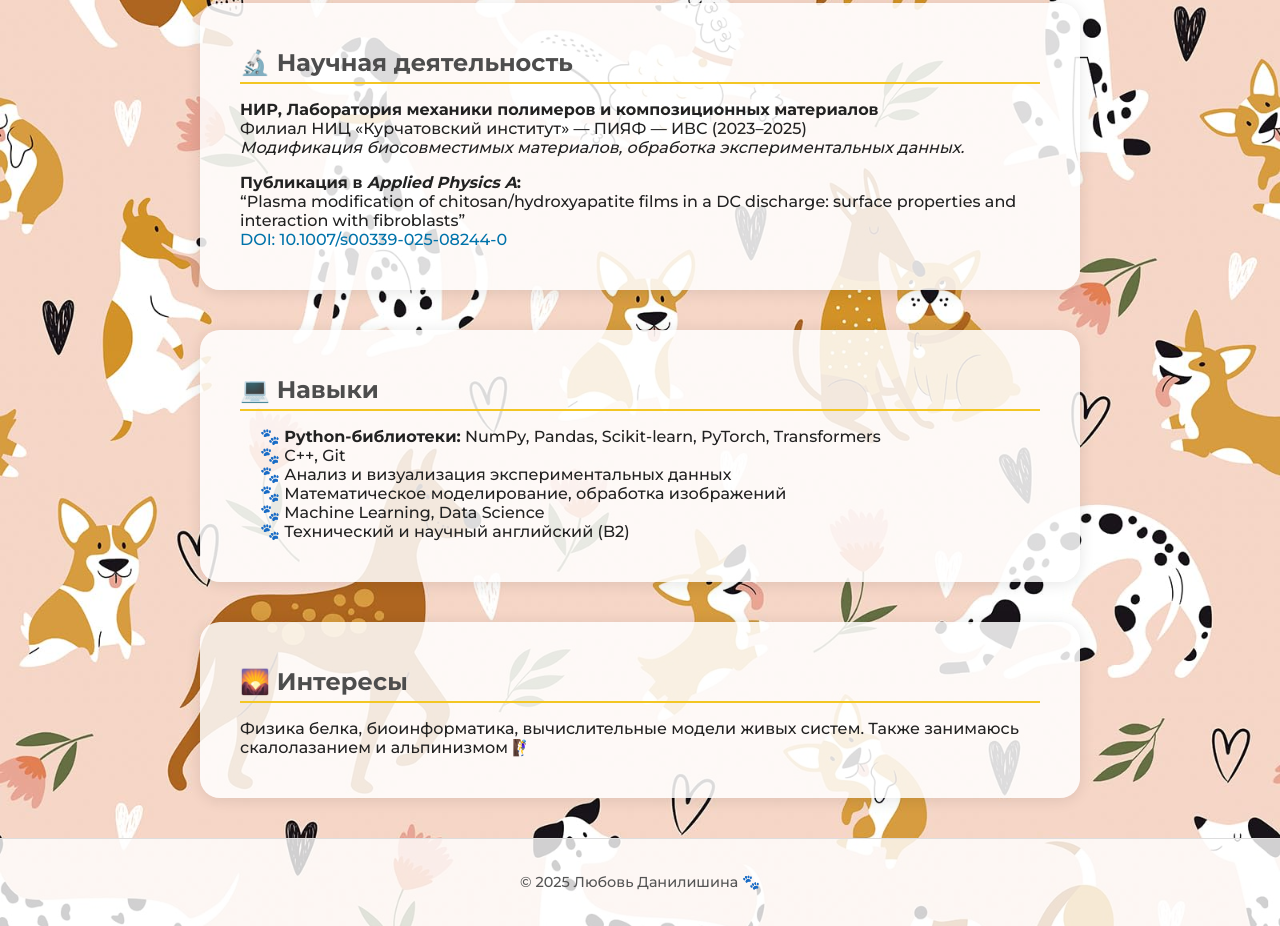
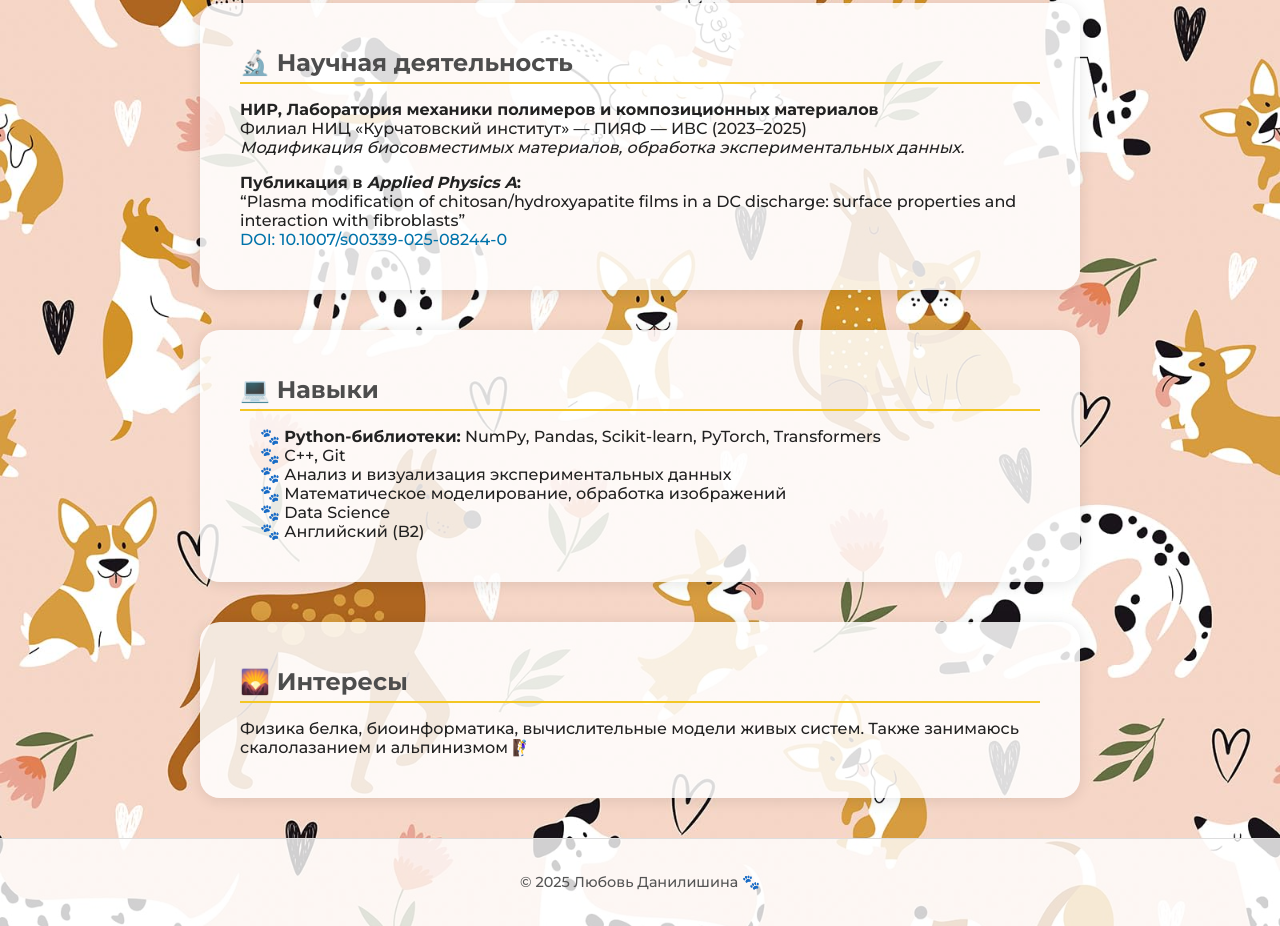
Before and after one commit to danilishinal/danilishinal.github.io, a plain HTML site: page index.html in a window 1280 px wide. Shown: the part 743-1669 px from the top of the page. Drawn offline with Linux system fonts and the light colour scheme.

Commit message:
Update index.html

```diff
--- a/index.html
+++ b/index.html
@@ -48,8 +48,8 @@
         <li>C++, Git</li>
         <li>Анализ и визуализация экспериментальных данных</li>
         <li>Математическое моделирование, обработка изображений</li>
-        <li>Machine Learning, Data Science</li>
-        <li>Технический и научный английский (B2)</li>
+        <li>Data Science</li>
+        <li>Английский (B2)</li>
       </ul>
     </section>
 
```
